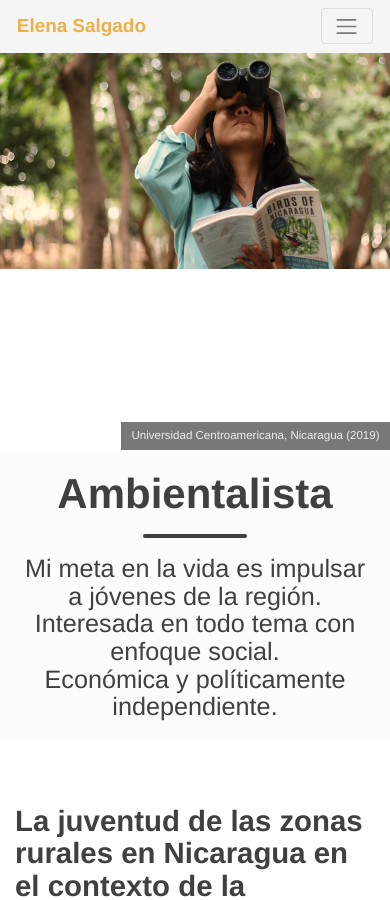
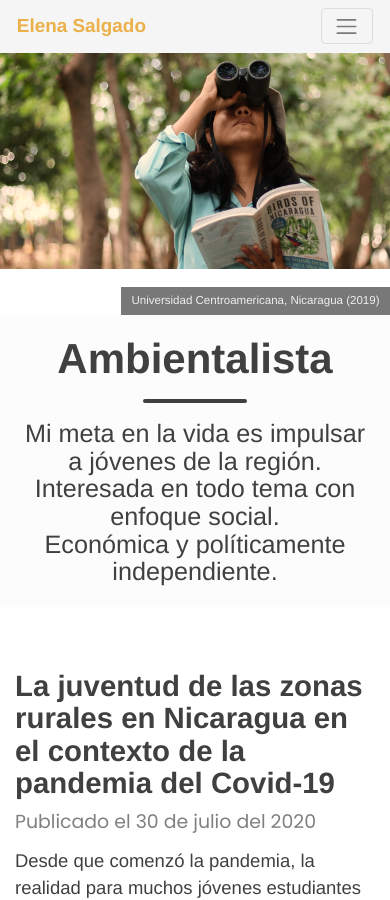
Before and after one commit to malena-salgado/malena-salgado.github.io, a Jekyll site: the page built from index.markdown, in a window 390 px wide and 900 px high. Built offline with Jekyll 4.4.1, drawn with Linux system fonts in a browser that asks for light colours; nearby versions of some CDN libraries; some web fonts are replaced.

Commit message:
Update main.css

```diff
--- a/assets/css/main.css
+++ b/assets/css/main.css
@@ -729,7 +729,7 @@
 
 
     /* Set a specific dimension */
-    height: 40vh;
+    height: 28vh;
 
     /* Create the parallax scrolling effect */
     background-attachment: fixed;
@@ -760,7 +760,7 @@
 
 
       /* Set a specific dimension */
-      height: 45vh;
+      height: 32.5vh;
 
       /* Create the parallax scrolling effect */
       background-attachment: fixed;
@@ -782,7 +782,7 @@
 
 
       /* Set a specific dimension */
-      height: 50vh;
+      height: 35vh;
 
       /* Create the parallax scrolling effect */
       background-attachment: fixed;
```
